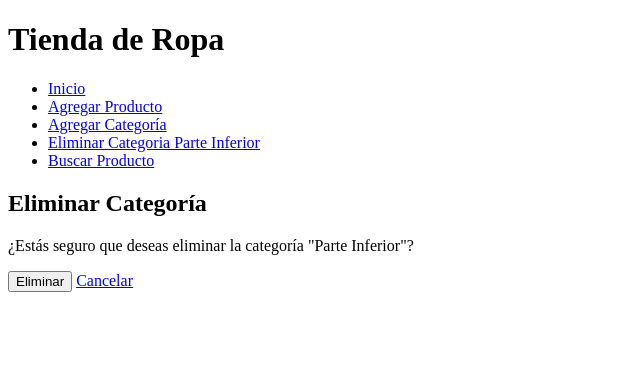
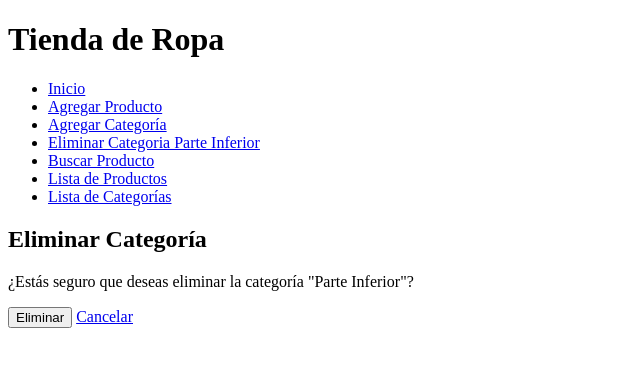
Before and after one commit to FrancoScola00/Tercera-Pre-Entrega, a Django app: page /tienda/eliminar_categoria/1/ in a window 1280 px wide. Shown: the top 367 px of the page, without its empty margins (0-640 px from the left). Run offline with Django 4.2, Linux system fonts and the light colour scheme; data comes from the database, SQL or seed files in the repository; both versions use the stored data as it was after the commit; tables that the repository leaves empty hold one stand-in row (values such as "Sample post").

Commit message:
Tercer Commit

```diff
--- a/tienda/templates/tienda/base.html
+++ b/tienda/templates/tienda/base.html
@@ -15,12 +15,15 @@
                 <li><a href="{% url 'tienda:agregar_categoria' %}">Agregar Categoría</a></li>
                 <li><a href="{% url 'tienda:eliminar_categoria' 0 %}">Eliminar Categoria {{ categoria.nombre }}</a></li>
                 <li><a href="{% url 'tienda:buscar' %}">Buscar Producto</a></li>
+                <li><a href="{% url 'tienda:lista_productos' %}">Lista de Productos</a></li>
+                <li><a href="{% url 'tienda:lista_categorias' %}">Lista de Categorías</a></li>
             </ul>
         </nav>
     </header>
     <main>
         {% block content %}
         {% endblock %}
+
     </main>
 </body>
 </html>
--- a/tienda/urls.py
+++ b/tienda/urls.py
@@ -1,5 +1,5 @@
 from django.urls import path
-from .views import IndexView, AgregarProductoView, AgregarCategoriaView, BuscarView, EliminarCategoriaView
+from .views import IndexView, AgregarProductoView, AgregarCategoriaView, BuscarView, EliminarCategoriaView, ListaProductosView, ListaCategoriasView
 
 app_name = 'tienda'
 
@@ -9,4 +9,6 @@ urlpatterns = [
     path('agregar_categoria/', AgregarCategoriaView.as_view(), name='agregar_categoria'),
     path('buscar/', BuscarView.as_view(), name='buscar'),
     path('eliminar_categoria/<int:pk>/', EliminarCategoriaView.as_view(), name='eliminar_categoria'),
+    path('lista_productos/', ListaProductosView.as_view(), name='lista_productos'),
+    path('lista_categorias/', ListaCategoriasView.as_view(), name='lista_categorias'),
 ]
--- a/tienda/views.py
+++ b/tienda/views.py
@@ -1,9 +1,19 @@
 from django.shortcuts import render
-from django.views.generic import ListView, CreateView, DeleteView, TemplateView
+from django.views.generic import ListView, CreateView, DeleteView, TemplateView, View
 from .models import Producto, Categoria
 from .forms import ProductoForm, CategoriaForm
 from django.urls import reverse_lazy
+from django.views import View
 
+class ListaCategoriasView(View):
+    def get(self, request):
+        categorias = Categoria.objects.all()
+        return render(request, 'tienda/lista_categorias.html', {'categorias': categorias})
+
+class ListaProductosView(View):
+    def get(self, request):
+        productos = Producto.objects.all()
+        return render(request, 'tienda/lista_productos.html', {'productos': productos})
 
 class BuscarView(ListView):
     model = Producto
```
Also changed, not shown: tienda/templates/tienda/lista_categorias.html (added, +12 -0 lines), tienda/templates/tienda/lista_productos.html (added, +10 -0 lines), db.sqlite3.
